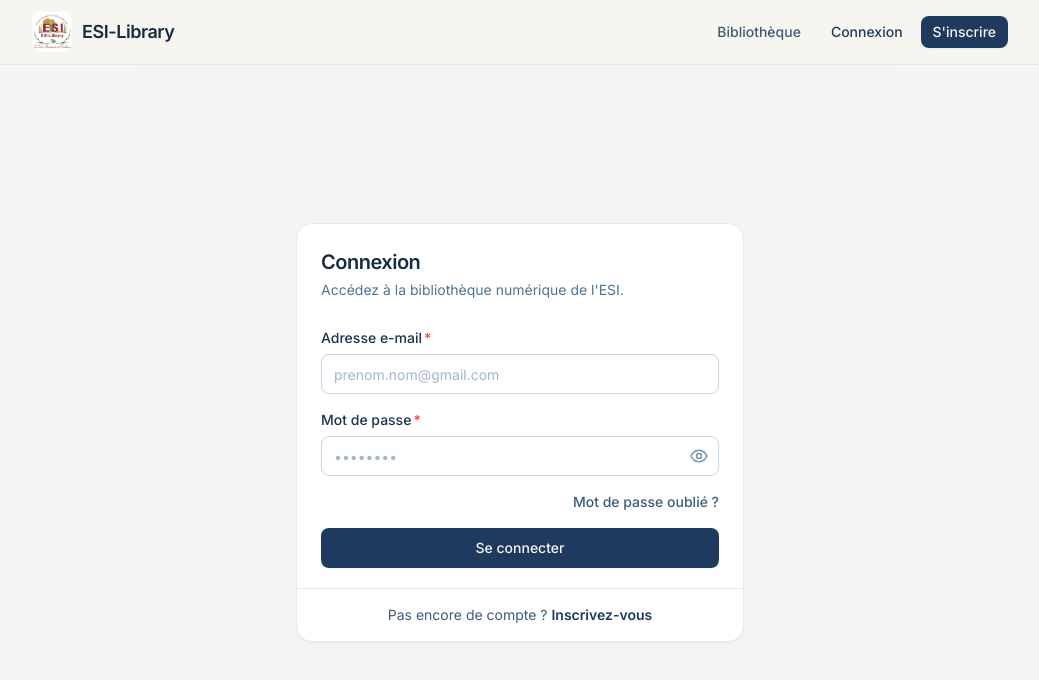
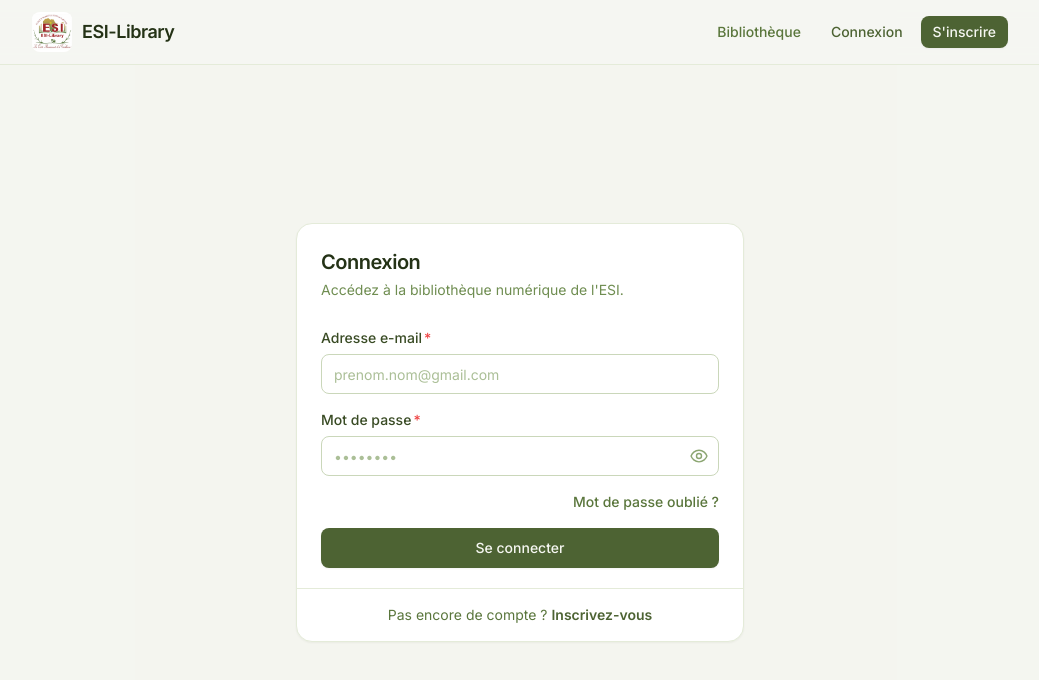
Before and after one commit to CheickOuedraogo/esi-online, a Next.js app: page /login in a window 1280 px wide. Shown: the top 680 px of the page, without its empty margins (120-1159 px from the left). Built offline with nearby package versions, Linux system fonts and the light colour scheme; no server answers.

Commit message:
feat(theme): adoption de la couleur principale #4d6333 sur l'ensemble de l'interface

```diff
--- a/src/app/globals.css
+++ b/src/app/globals.css
@@ -3,10 +3,10 @@
 @tailwind utilities;
 
 :root {
-  --navy: #1e3a5f;
-  --navy-deep: #172b43;
-  --gold: #e0a825;
-  --cream: #f7f5ef;
+  --navy: #4d6333;
+  --navy-deep: #243216;
+  --gold: #c2ab30;
+  --cream: #f6f7f2;
 }
 
 @layer components {
@@ -29,7 +29,7 @@
   }
 
   :focus-visible {
-    @apply outline-none ring-2 ring-gold-400 ring-offset-2 ring-offset-cream;
+    @apply outline-none ring-2 ring-navy-600 ring-offset-2 ring-offset-cream;
   }
 
   @media (prefers-reduced-motion: no-preference) {
--- a/src/app/layout.tsx
+++ b/src/app/layout.tsx
@@ -39,7 +39,7 @@
 };
 
 export const viewport: Viewport = {
-  themeColor: '#1e3a5f',
+  themeColor: '#4d6333',
 };
 
 export default function RootLayout({
--- a/src/components/layout/AdminShell.tsx
+++ b/src/components/layout/AdminShell.tsx
@@ -4,7 +4,6 @@
 // L'en-tete et la barre laterale restent visibles avant connexion.
 
 import { useState } from 'react';
-import Image from 'next/image';
 import Link from 'next/link';
 import { usePathname, useRouter } from 'next/navigation';
 import { Button, Spinner, buttonClassName } from '@/components/ui';
@@ -58,26 +57,22 @@
         aria-hidden={sidebarHidden || undefined}
         inert={sidebarHidden}
         className={cn(
-          'fixed inset-y-0 left-0 z-40 flex w-64 flex-col bg-navy-900 text-cream transition-transform lg:translate-x-0',
+          'fixed inset-y-0 left-0 z-40 flex w-64 flex-col bg-navy-950 text-cream transition-transform lg:translate-x-0',
           open ? 'translate-x-0' : '-translate-x-full',
         )}
       >
-        <div className="flex h-16 items-center gap-2 border-b border-white/10 px-5">
-          <Image
-            src="/logo.jpg"
-            alt="ESI-Library"
-            width={36}
-            height={36}
-            className="h-8 w-8 rounded-lg object-cover"
-          />
+        <div className="flex h-16 items-center gap-3 border-b border-white/10 px-5">
+          <div className="flex h-9 w-9 items-center justify-center rounded-xl bg-navy-700 text-xs font-bold text-white shadow-sm">
+            ESI
+          </div>
           <div className="leading-tight">
-            <p className="text-sm font-semibold">ESI-Library</p>
-            <p className="text-xs text-gold-300">Administration</p>
+            <p className="text-sm font-semibold text-white">ESI-Library</p>
+            <p className="text-xs text-cream/60">Administration</p>
           </div>
         </div>
 
         {authed && (
-          <nav className="flex flex-1 flex-col gap-1 p-3">
+          <nav className="flex flex-1 flex-col gap-1.5 p-3">
             {NAV.map((item) => {
               const active = item.exact
                 ? pathname === item.href
@@ -90,13 +85,13 @@
                   onClick={() => setOpen(false)}
                   aria-current={active ? 'page' : undefined}
                   className={cn(
-                    'flex items-center gap-3 rounded-lg border-l-2 px-3 py-2 text-sm font-medium transition-colors',
+                    'flex items-center gap-3 rounded-xl px-3 py-2.5 text-sm font-medium transition-colors',
                     active
-                      ? 'border-gold-400 bg-white/10 text-cream'
-                      : 'border-transparent text-cream/70 hover:bg-white/5 hover:text-cream',
+                      ? 'bg-navy-700 text-white shadow-sm'
+                      : 'text-cream/70 hover:bg-white/10 hover:text-white',
                   )}
                 >
-                  <Icon className={cn(active ? 'text-gold-300' : 'text-cream/50')} />
+                  <Icon className={cn('h-5 w-5', active ? 'text-white' : 'text-cream/60')} />
                   {item.label}
                 </Link>
               );
--- a/src/components/ui/Button.tsx
+++ b/src/components/ui/Button.tsx
@@ -35,7 +35,7 @@
 }: ButtonStyleOptions): string {
   return cn(
     'inline-flex items-center justify-center rounded-lg font-medium transition-colors',
-    'focus-visible:outline-none focus-visible:ring-2 focus-visible:ring-gold-400 focus-visible:ring-offset-2',
+    'focus-visible:outline-none focus-visible:ring-2 focus-visible:ring-navy-600 focus-visible:ring-offset-2',
     'disabled:cursor-not-allowed disabled:opacity-60',
     VARIANTS[variant],
     SIZES[size],
--- a/src/components/ui/IconButton.tsx
+++ b/src/components/ui/IconButton.tsx
@@ -21,7 +21,7 @@
       title={label}
       className={cn(
         'inline-flex h-8 w-8 items-center justify-center rounded-lg border border-navy-200 bg-white text-navy-700 transition-colors',
-        'hover:bg-navy-50 focus-visible:outline-none focus-visible:ring-2 focus-visible:ring-gold-400',
+        'hover:bg-navy-50 focus-visible:outline-none focus-visible:ring-2 focus-visible:ring-navy-600',
         'disabled:cursor-not-allowed disabled:opacity-60',
         className,
       )}
--- a/src/features/admin/components/AdminDashboardView.tsx
+++ b/src/features/admin/components/AdminDashboardView.tsx
@@ -55,10 +55,10 @@
         <div className="grid gap-4 sm:grid-cols-3">
           {STAT_LABELS.map((stat) => (
             <Link key={stat.key} href={stat.href} className="group">
-              <Card className="h-full border-l-4 border-l-gold-400 transition-all hover:-translate-y-0.5 hover:shadow-md">
+              <Card className="h-full border-l-4 border-l-navy-700 transition-all hover:-translate-y-0.5 hover:shadow-md">
                 <CardContent>
                   <p className="text-sm font-medium text-navy-500">{stat.label}</p>
-                  <p className="mt-2 text-3xl font-semibold text-gold-600">{data[stat.key]}</p>
+                  <p className="mt-2 text-3xl font-semibold text-navy-700">{data[stat.key]}</p>
                 </CardContent>
               </Card>
             </Link>
--- a/tailwind.config.ts
+++ b/tailwind.config.ts
@@ -6,31 +6,31 @@
     extend: {
       colors: {
         navy: {
-          50: '#f2f5f9',
-          100: '#e3eaf2',
-          200: '#c8d6e6',
-          300: '#a0b7d0',
-          400: '#7193b3',
-          500: '#4f7495',
-          600: '#3d5c7a',
-          700: '#1e3a5f',
-          800: '#1b3350',
-          900: '#172b43',
-          950: '#0f1d2e',
+          50: '#f3f6ee',
+          100: '#e4ebd9',
+          200: '#cad7ba',
+          300: '#abbf97',
+          400: '#8ca672',
+          500: '#6f8d51',
+          600: '#5a763c',
+          700: '#4d6333', // Couleur principale demandée (#4d6333)
+          800: '#394b24',
+          900: '#243216',
+          950: '#141d0c',
         },
         gold: {
-          50: '#fdf9ee',
-          100: '#f9efcd',
-          200: '#f3dc98',
-          300: '#ecc75f',
-          400: '#e0a825',
-          500: '#d4951a',
-          600: '#b47616',
-          700: '#905817',
-          800: '#774618',
-          900: '#653a18',
+          50: '#faf8ee',
+          100: '#f2eccb',
+          200: '#e5d996',
+          300: '#d5c360',
+          400: '#c2ab30',
+          500: '#ab9322',
+          600: '#8c7419',
+          700: '#6f5917',
+          800: '#5c4915',
+          900: '#4a3a13',
         },
-        cream: '#f7f5ef',
+        cream: '#f6f7f2',
       },
       fontFamily: {
         sans: ['var(--font-sans)', 'system-ui', 'sans-serif'],
```
